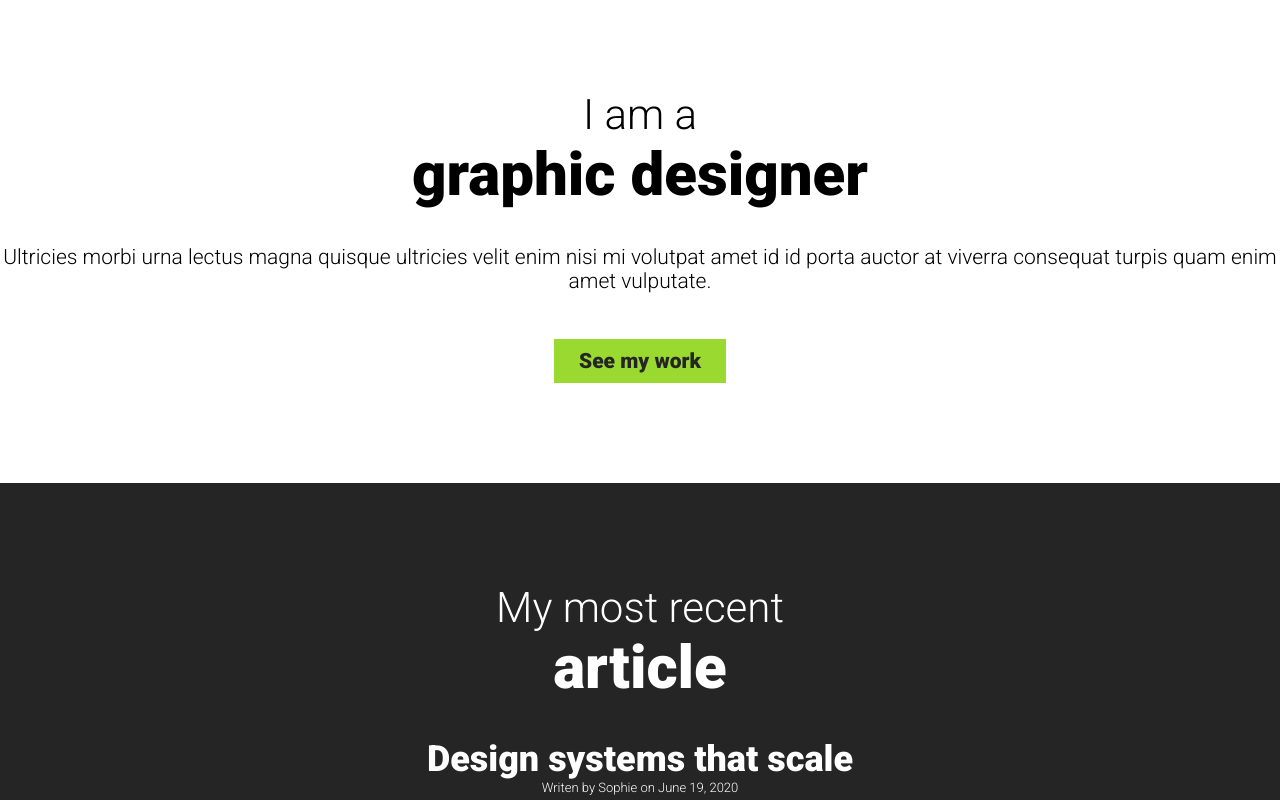
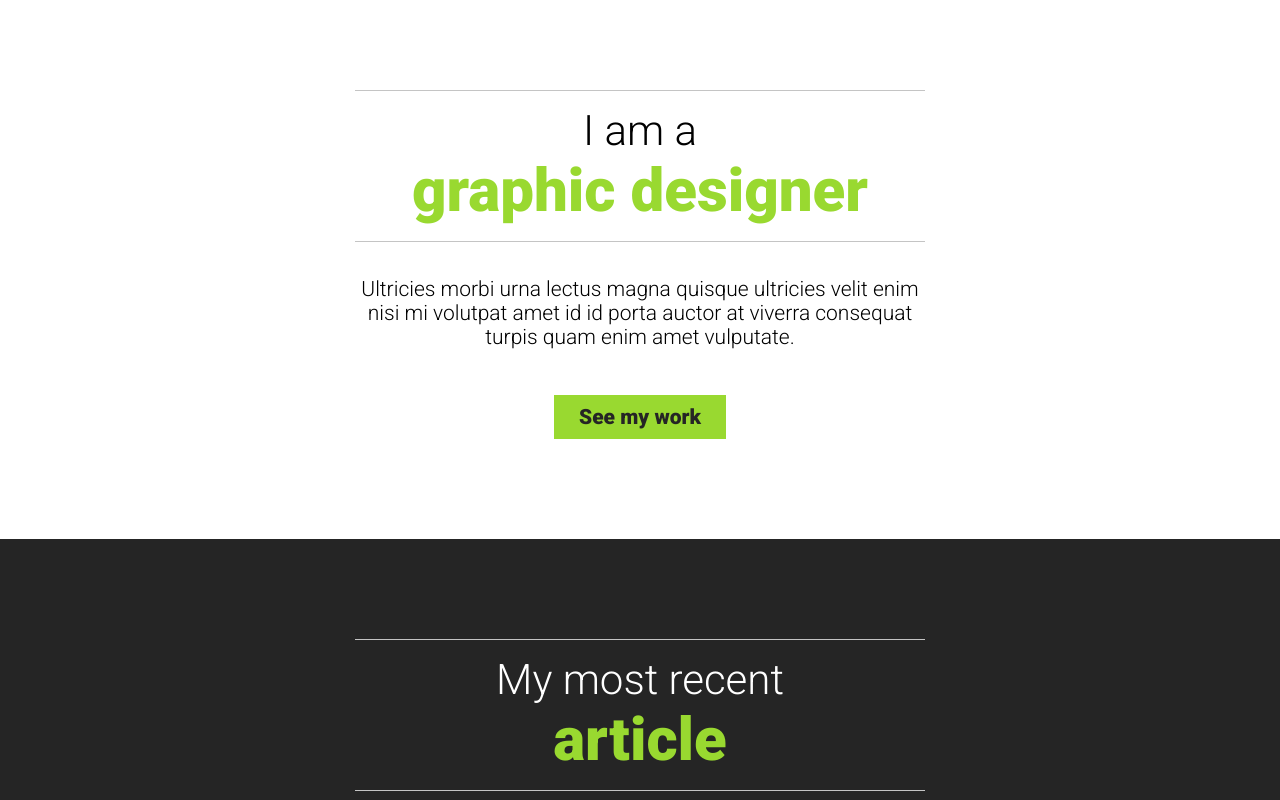
Before and after one commit to cAtshaw/css-challenges, a plain HTML site: page index.html in a window 1280 px wide. Shown: the part 720-1520 px from the top of the page. Drawn offline with Linux system fonts and the light colour scheme.

Commit message:
Final touches

```diff
--- a/styles.css
+++ b/styles.css
@@ -26,12 +26,14 @@ a:hover {
   display: block;
   font-weight: 900;
   font-size: 80px;
+  color: #99d930;
 }
 
 h2 span {
   display: block;
   font-size: 60px;
   font-weight: 900;
+  color: #99d930;
 }
 
 h1,
@@ -46,7 +48,14 @@ h1 {
 
 h2 {
   margin-top: 0;
+  margin-left: auto;
+  margin-right: auto;
+  width: 570px;
+  padding: 15px;
   font-size: 42px;
+  box-sizing: border-box;
+  border-bottom: solid 1px #c4c4c4;
+  border-top: solid 1px #c4c4c4;
 }
 
 h3 {
@@ -59,9 +68,13 @@ h3 {
 .psmall {
   margin-top: 0;
   font-size: small;
+  color: #99d930;
 }
 
 p {
+  margin-left: auto;
+  margin-right: auto;
+  width: 570px;
 }
 
 /* Sections of Website */
@@ -93,3 +106,9 @@ section {
   color: #fff;
   background-color: #252525;
 }
+
+.inverse .btn:hover,
+.inverse .btn:focus {
+  background-color: #fff;
+  color: #252525;
+}
```
